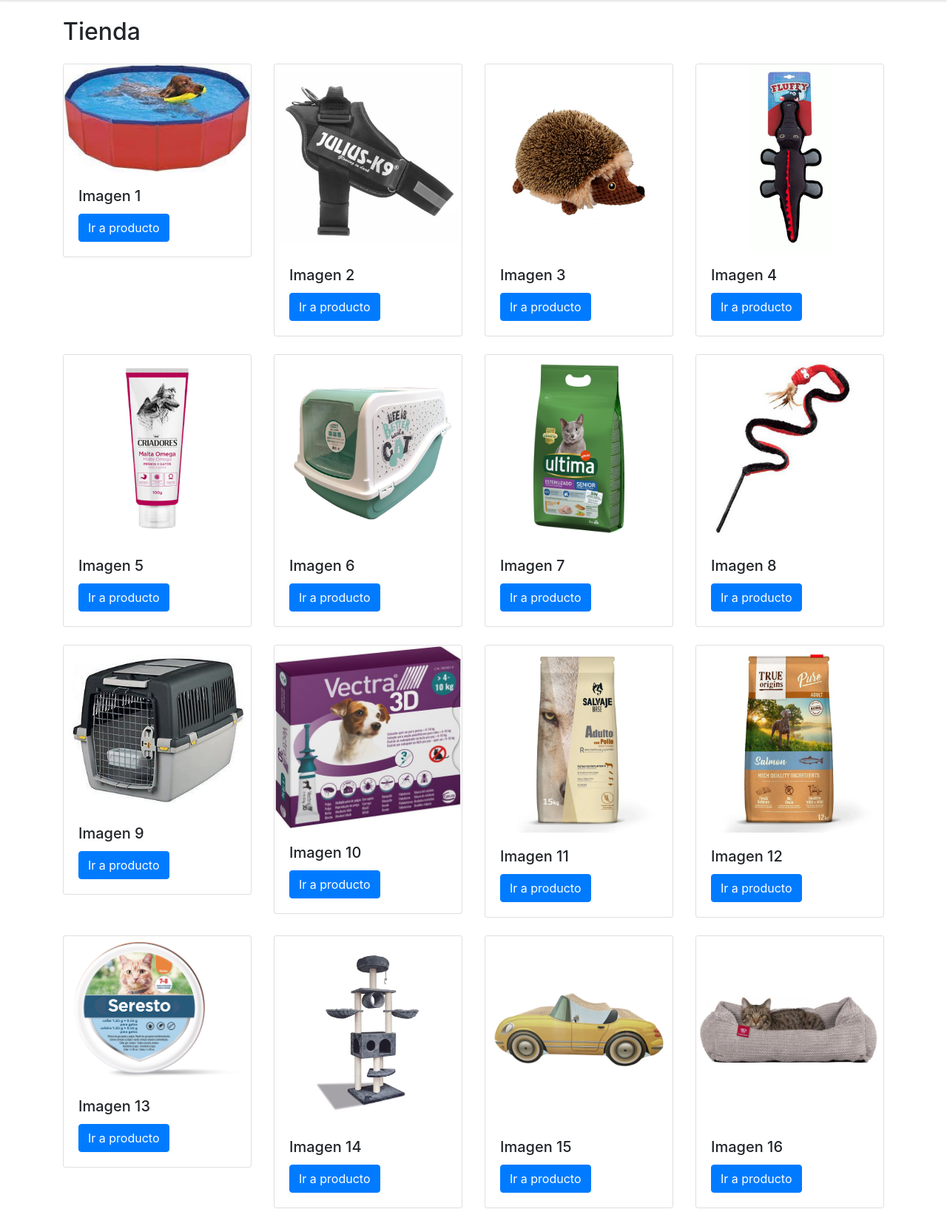
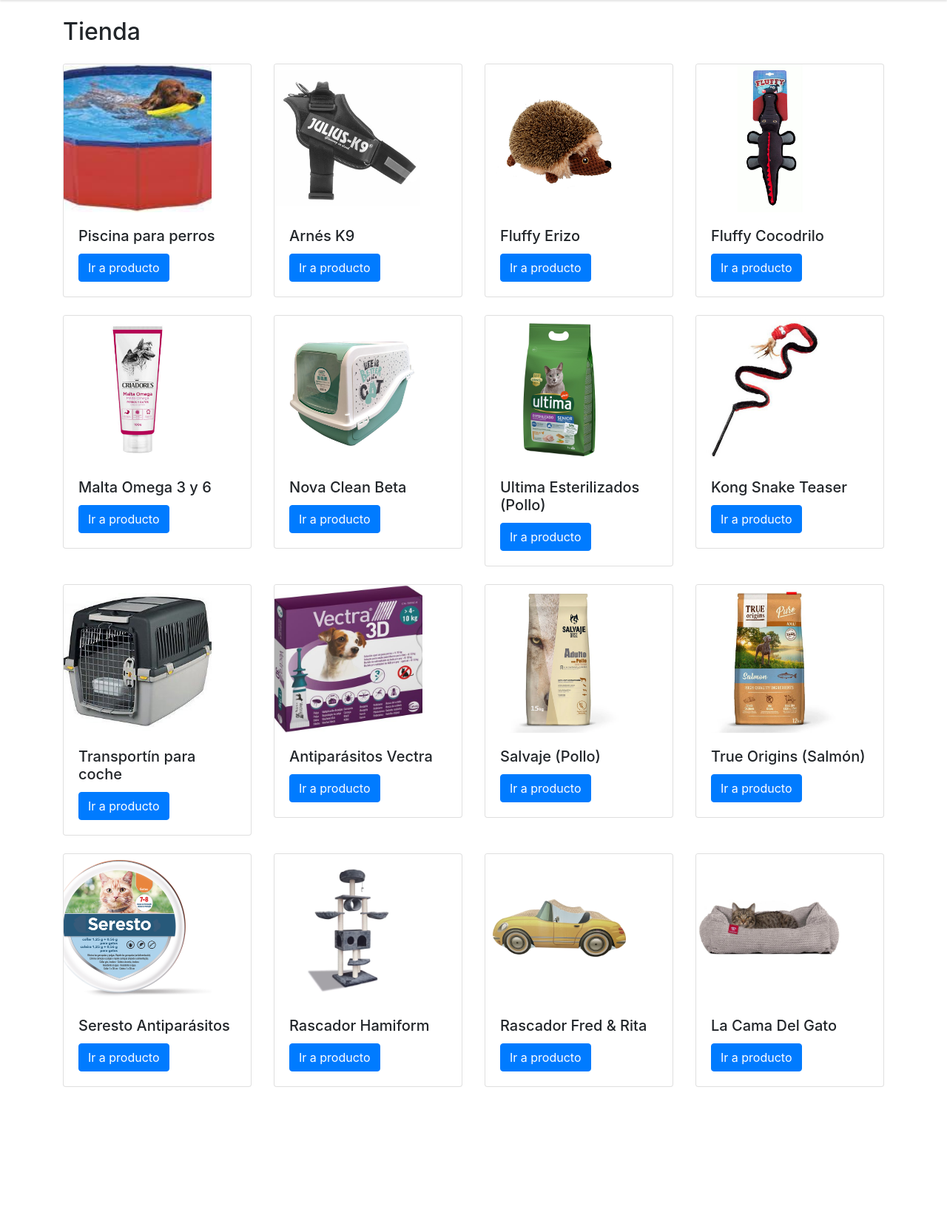
Before and after one commit to ignamart03/BeloveDogs_PHP, a PHP site: page /shop.php in a window 1280 px wide. Shown: the part 59-1717 px from the top of the page at 74% size. After the commit the page ends 1529 px from the top, so only its background shows below. Run offline with PHP 8.4, Linux system fonts and the light colour scheme.

Commit message:
Shop update
Shop updated adding array with items names in order to display them on their box

```diff
--- a/shop.php
+++ b/shop.php
@@ -67,12 +67,32 @@
                 'https://www.bigberthaoriginal.es/products/la-cama-del-gato-cama-para-gatos-pompon-vison?currency=EUR&utm_medium=cpc&utm_source=google&utm_campaign=Google+Shopping&gclid=CjwKCAjws7WkBhBFEiwAIi16877oemGl6W-sDXTC0h4PcFK_jWRDjGInzddj9FYSLgGBLULRVV10axoCtcMQAvD_BwE&variant=15155388547115'
             ];
 
+            // Array de nombres de artículos
+            $nombres = [
+                'Piscina para perros',
+                'Arnés K9',
+                'Fluffy Erizo',
+                'Fluffy Cocodrilo',
+                'Malta Omega 3 y 6',
+                'Nova Clean Beta',
+                'Ultima Esterilizados (Pollo)',
+                'Kong Snake Teaser',
+                'Transportín para coche',
+                'Antiparásitos Vectra',
+                'Salvaje (Pollo)',
+                'True Origins (Salmón)',
+                'Seresto Antiparásitos',
+                'Rascador Hamiform',
+                'Rascador Fred & Rita',
+                'La Cama Del Gato'
+            ];
+
             for ($i = 1; $i <= 16; $i++): ?>
                 <div class="col-lg-3 col-md-4 col-sm-6 mb-4">
                     <div class="card">
-                        <img src="images/<?php echo $i; ?>.jpg" class="card-img-top" alt="Imagen <?php echo $i; ?>">
+                        <img src="images/<?php echo $i; ?>.jpg" class="card-img-top image-container" alt="Imagen <?php echo $i; ?>">
                         <div class="card-body">
-                            <h5 class="card-title">Imagen <?php echo $i; ?></h5>
+                            <h5 class="card-title"> <?php echo $nombres[$i - 1]; ?></h5>
                             <a href="<?php echo $enlaces[$i - 1]; ?>" target="_blank" class="btn btn-primary">Ir a producto</a>
                         </div>
                     </div>
--- a/styles/base.css
+++ b/styles/base.css
@@ -19,3 +19,12 @@
     color: black;
     background-color: white;
 }
+
+.image-container {
+    /* display: flex;
+    flex-wrap: wrap;
+    flex-direction: column; */
+    width: 200px;
+    height: 200px;
+    object-fit: cover;
+  }
```
Also changed, not shown: styles/shop.css (+22 -19 lines).
